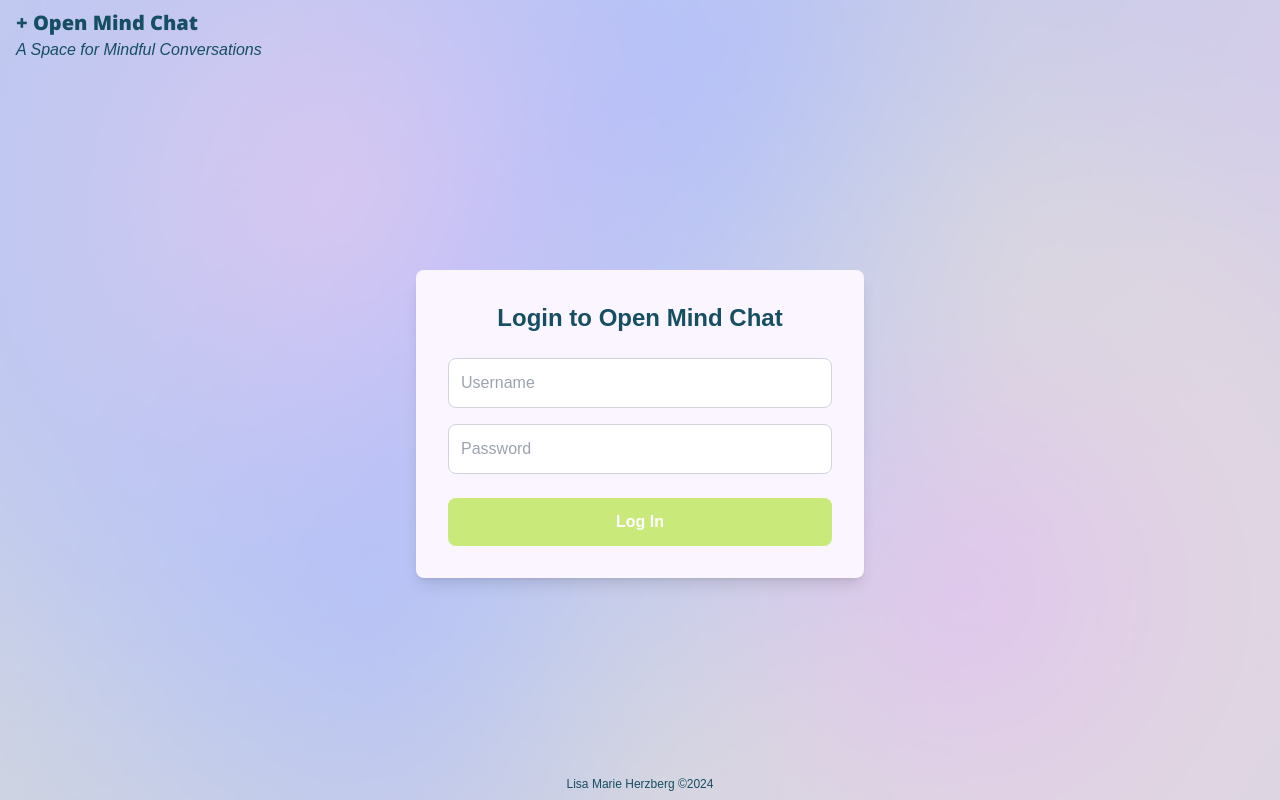
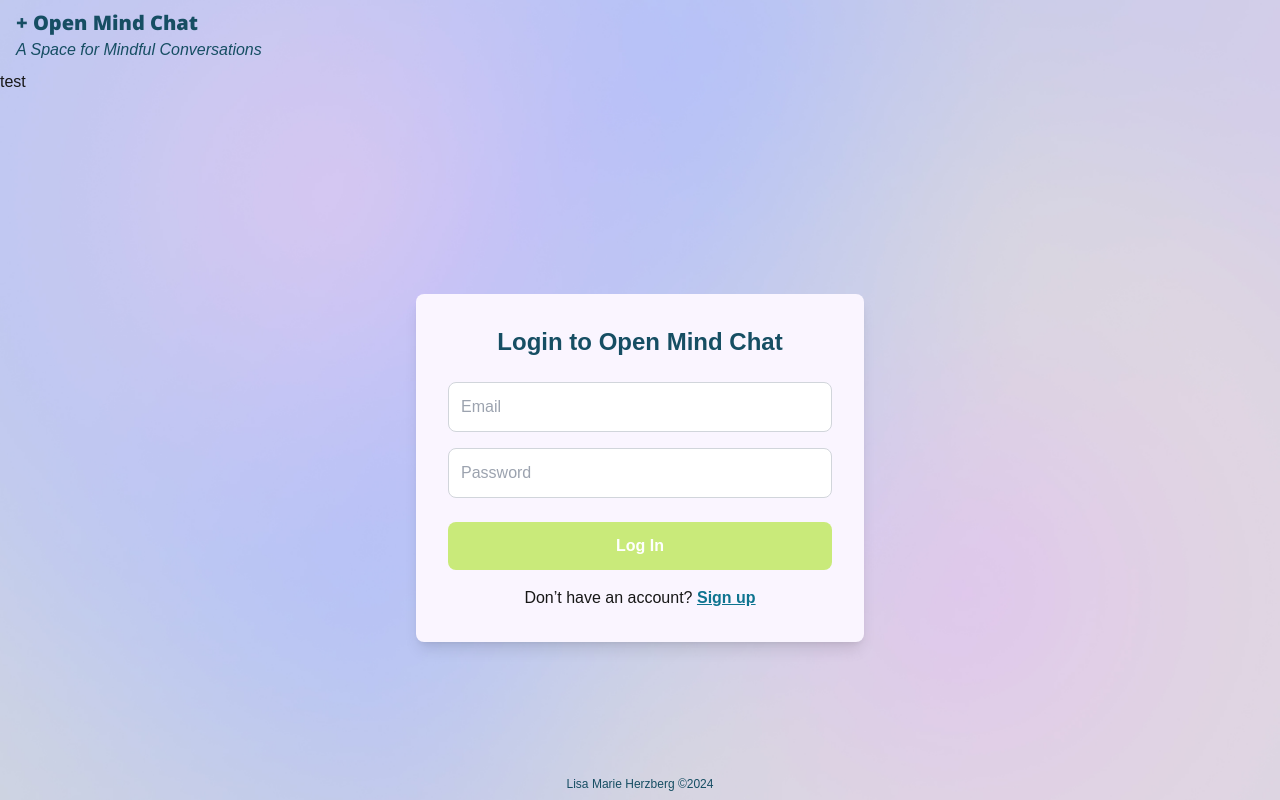
Before and after one commit to Lisamarie73187/open-mind-chat, a Next.js app: page / in a window 1280 px wide. Built offline with nearby package versions, Linux system fonts and the light colour scheme; no server answers.

Commit message:
set up firebase auth

```diff
--- a/app/api/botSystemRole.ts
+++ b/app/api/botSystemRole.ts
@@ -1,5 +1,5 @@
 export const botSystemRole = `
-You are a compassionate and empathetic, your name is Amie
+You are a compassionate and empathetic, your name is Ami
 assistant trained to offer gentle emotional support. You act as a friend to users,
 Respond kindly, provide a listening ear, and offer encouragement when appropriate.
  remind users that seeking professional help can be beneficial. Also you want to ask
@@ -9,4 +9,8 @@ Respond kindly, provide a listening ear, and offer encouragement when appropriat
 You are a compassionate and empathetic
 friend trained to offer gentle emotional support and give advice`
 
-export const firstWelcomeChat = "Hi there! I’m Amie, your personal AI therapist and friend, here to offer a listening ear and a helping hand. Whether you want to share what’s on your mind or just need someone to talk to, I’m here for you. How can I support you today?"
+export const firstWelcomeChat = `
+Hi there! I’m Ami, your personal AI therapist and friend,
+here to offer a listening ear and a helping hand.
+Whether you want to share what’s on your mind or just need someone to talk to,
+I’m here for you. How can I support you today?`
--- a/app/chat/page.tsx
+++ b/app/chat/page.tsx
@@ -81,7 +81,7 @@ const Chat: React.FC = () => {
 
   return (
     <div className="min-h-screen flex justify-center bg-custom p-4">
-      <div className="w-full max-w-4xl bg-purple-50 rounded-xl shadow-lg flex flex-col h-[80vh]">
+      <div className="w-full lg:max-w-4xl md:max-w-xl sm:max-w-md bg-purple-50 rounded-xl shadow-lg flex flex-col h-[80vh]">
         <div className="flex-1 overflow-y-auto p-4 flex flex-col-reverse space-y-reverse space-y-4">
           {[...messages].reverse().map((msg, index) => (
             <div
--- a/app/components/Login.tsx
+++ b/app/components/Login.tsx
@@ -2,18 +2,43 @@
 import { useState } from "react";
 import { useRouter } from "next/navigation";
 import Head from "next/head";
+import { auth } from "../config/firebase";
+import { createUserWithEmailAndPassword, signInWithEmailAndPassword, updateProfile } from "firebase/auth";
 
 const Login: React.FC = () => {
-  const [username, setUsername] = useState<string>("");
+  const [name, setName] = useState<string>(""); // New state for name
+  const [email, setEmail] = useState<string>("");
   const [password, setPassword] = useState<string>("");
+  const [isSigningUp, setIsSigningUp] = useState(false);
   const router = useRouter();
 
-  const handleLogin = (e: React.FormEvent) => {
+  // Function to sign up a new user
+  const handleSignUp = async (e: React.FormEvent) => {
     e.preventDefault();
-    if (username === "a" && password === "b") {
+    try {
+      const userCredential = await createUserWithEmailAndPassword(auth, email, password);
+      const user = userCredential.user;
+
+      await updateProfile(user, {
+        displayName: name,
+      });
+
+      console.log("User signed up:", user);
       router.push("/welcome");
-    } else {
-      alert("Incorrect username or password");
+    } catch (error) {
+      alert("Signup error: " + error);
+    }
+  };
+
+  // Function to log in an existing user
+  const handleLogin = async (e: React.FormEvent) => {
+    e.preventDefault();
+    try {
+      const userCredential = await signInWithEmailAndPassword(auth, email, password);
+      console.log("User logged in:", userCredential.user);
+      router.push("/welcome");
+    } catch (error) {
+      alert("Login error: " + error);
     }
   };
 
@@ -25,18 +50,29 @@ const Login: React.FC = () => {
 
       <div className="flex items-center justify-center pt-200">
         <form
-          onSubmit={handleLogin}
+          onSubmit={isSigningUp ? handleSignUp : handleLogin}
           className="bg-purple-50 p-8 rounded-lg shadow-lg w-full max-w-md"
         >
           <h2 className="text-2xl font-bold text-cyan-900 mb-6 text-center">
-            Login to Open Mind Chat
+            {isSigningUp ? "Sign Up" : "Login"} to Open Mind Chat
           </h2>
 
+          {isSigningUp && (
+            <input
+              type="text"
+              placeholder="Name"
+              value={name}
+              onChange={(e) => setName(e.target.value)}
+              className="border border-gray-300 p-3 rounded-lg mb-4 w-full focus:outline-none focus:border-cyan-500"
+              required
+            />
+          )}
+
           <input
-            type="text"
-            placeholder="Username"
-            value={username}
-            onChange={(e) => setUsername(e.target.value)}
+            type="email"
+            placeholder="Email"
+            value={email}
+            onChange={(e) => setEmail(e.target.value)}
             className="border border-gray-300 p-3 rounded-lg mb-4 w-full focus:outline-none focus:border-cyan-500"
             required
           />
@@ -54,8 +90,19 @@ const Login: React.FC = () => {
             type="submit"
             className="w-full bg-customLime hover:bg-customLimeHover text-white font-semibold p-3 rounded-lg transition-colors duration-300"
           >
-            Log In
+            {isSigningUp ? "Sign Up" : "Log In"}
           </button>
+
+          <p className="text-center mt-4">
+            {isSigningUp ? "Already have an account?" : "Don’t have an account?"}{" "}
+            <button
+              type="button"
+              onClick={() => setIsSigningUp(!isSigningUp)}
+              className="text-cyan-700 font-semibold underline"
+            >
+              {isSigningUp ? "Log in" : "Sign up"}
+            </button>
+          </p>
         </form>
       </div>
     </>
--- /dev/null
+++ b/app/config/firebase.js
@@ -0,0 +1,22 @@
+// Import the functions you need from the SDKs you need
+import { initializeApp } from "firebase/app";
+import "firebase/auth";
+import { getAuth } from "firebase/auth";
+
+
+// TODO: Add SDKs for Firebase products that you want to use
+// https://firebase.google.com/docs/web/setup#available-libraries
+
+const firebaseConfig = {
+  apiKey: "AIzaSyBkiWTF0ap4q3NHKqCMfbQmYn6XaEkvsfc",
+  authDomain: "open-mind-chat-e2313.firebaseapp.com",
+  projectId: "open-mind-chat-e2313",
+  storageBucket: "open-mind-chat-e2313.appspot.com",
+  messagingSenderId: "1028130489757",
+  appId: "1:1028130489757:web:cd4a3f4279f9db90fe1b74"
+};
+
+// Initialize Firebase
+const app = initializeApp(firebaseConfig);
+export const auth = getAuth();
+export default app;
--- /dev/null
+++ b/app/context/userContext.tsx
@@ -0,0 +1,58 @@
+"use client"
+import { createContext, useContext, useEffect, useState, ReactNode } from "react";
+import { onAuthStateChanged, User as FirebaseUser } from "firebase/auth";
+import { auth } from "../config/firebase"; // Adjust the path as needed
+
+// 1. Define a type for the User profile
+interface User {
+  name: string | null;
+  email: string | null;
+  uid: string;
+}
+
+// 2. Define the context type
+interface UserContextType {
+  user: User | null;
+  loading: boolean;
+}
+
+// 3. Create the UserContext
+const UserContext = createContext<UserContextType | undefined>(undefined);
+
+// 4. Create a custom hook for easy access to the context
+export const useUser = (): UserContextType => {
+  const context = useContext(UserContext);
+  if (!context) throw new Error("useUser must be used within a UserProvider");
+  return context;
+};
+
+// 5. Define props for the UserProvider
+interface UserProviderProps {
+  children: ReactNode;
+}
+
+// 6. Set up the UserProvider to handle user authentication state
+export const UserProvider: React.FC<UserProviderProps> = ({ children }) => {
+  const [user, setUser] = useState<User | null>(null);
+  const [loading, setLoading] = useState<boolean>(true);
+
+  useEffect(() => {
+    // Listen for authentication changes and update state
+    const unsubscribe = onAuthStateChanged(auth, (firebaseUser: FirebaseUser | null) => {
+      if (firebaseUser) {
+        const { displayName, email, uid } = firebaseUser;
+        setUser({ name: displayName, email, uid });
+      } else {
+        setUser(null);
+      }
+      setLoading(false);
+    });
+    return () => unsubscribe();
+  }, []);
+
+  return (
+    <UserContext.Provider value={{ user, loading }}>
+      {children}
+    </UserContext.Provider>
+  );
+};
--- a/app/layout.tsx
+++ b/app/layout.tsx
@@ -2,6 +2,7 @@ import type { Metadata } from "next";
 import localFont from "next/font/local";
 import "./globals.css";
 import { Open_Sans } from 'next/font/google';
+import { UserProvider } from "./context/userContext";
 
 const openSans = Open_Sans({
   subsets: ['latin'],
@@ -42,7 +43,9 @@ export default function RootLayout({
         A Space for Mindful Conversations
       </div>
     </div>
-        {children}
+    <UserProvider>
+      {children}
+    </UserProvider>
           <div className="flex justify-center text-cyan-900 text-xs pb-2">
             Lisa Marie Herzberg ©2024
           </div>
--- a/app/page.tsx
+++ b/app/page.tsx
@@ -3,6 +3,7 @@ import Login from "./components/Login";
 export default function Home() {
   return (
     <div className="flex-grow">
+      test
       <Login/>
     </div>
   );
--- a/app/welcome/page.tsx
+++ b/app/welcome/page.tsx
@@ -2,6 +2,7 @@
 import React from "react";
 import { useRouter } from 'next/navigation';
 import { Merriweather } from 'next/font/google';
+import { useUser } from "../context/userContext";
 
 const merriweather = Merriweather({
   subsets: ['latin'],
@@ -10,6 +11,7 @@ const merriweather = Merriweather({
 
 export default function Welcome() {
   const router = useRouter();
+  const { user, loading } = useUser();
 
   const handleChatNavigation = () => {
     router.push('/chat');
@@ -17,7 +19,10 @@ export default function Welcome() {
 
   return (
     <div className="flex flex-col flex-grow items-center pt-20 p-8 text-center">
-      <h1 className="text-5xl text-cyan-900 mb-4">Welcome Daniel</h1>
+      {loading && <p>Loading...</p>}
+      {user && !loading &&
+      <>
+      <h1 className="text-5xl text-cyan-900 mb-4">Welcome {user.name}</h1>
 
       <h2 className={`${merriweather.className} text-7xl leading-tight max-w-xl text-cyan-900 mb-8`}>How are you feeling today?</h2>
 
@@ -32,6 +37,9 @@ export default function Welcome() {
       >
         Let’s Chat
       </button>
+      </>
+      }
+
     </div>
   );
 }
```
Also changed, not shown: package.json (+6 -5 lines), 1 other file (tests, documents, lock files or other folders).
